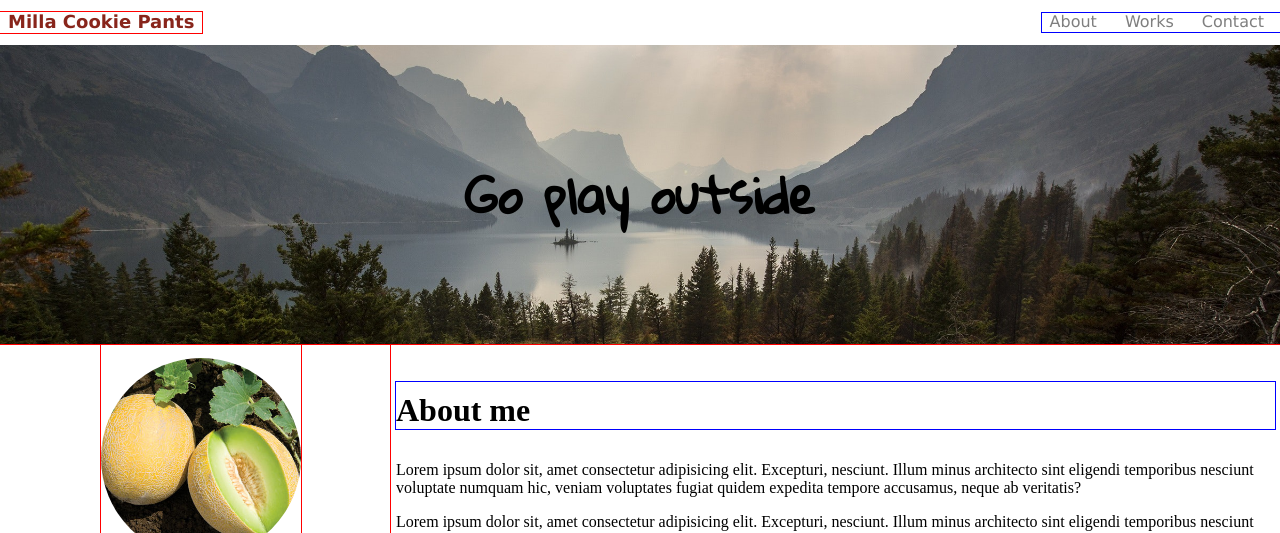
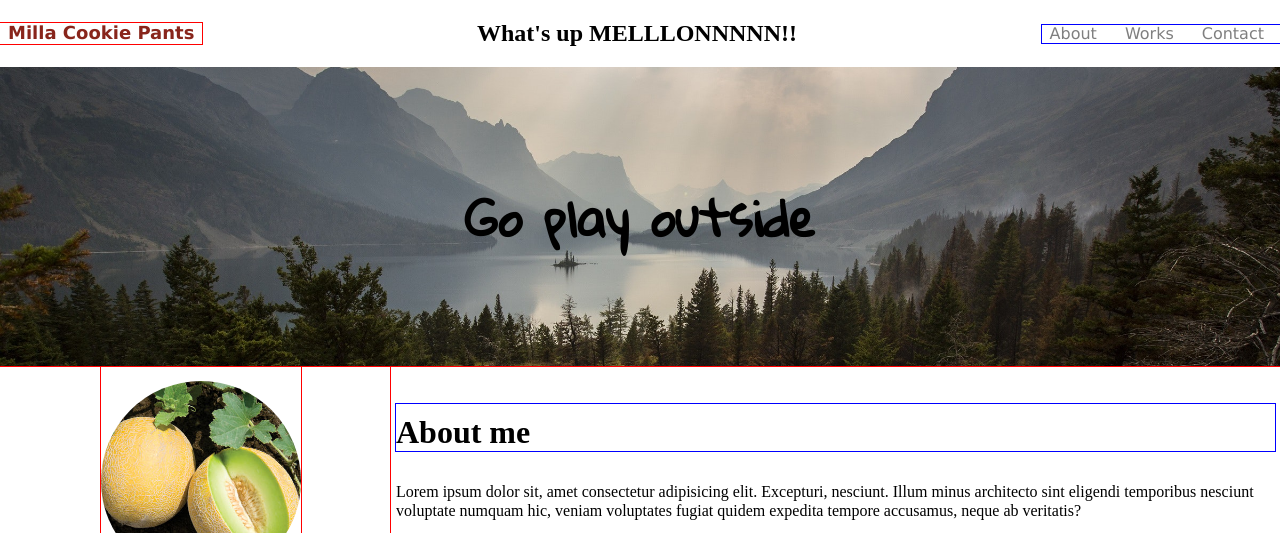
Before and after one commit to mkdir-helen/random, a plain HTML site: page index.html in a window 1280 px wide. Shown: the top 533 px of the page. Drawn offline with nearby package versions, Linux system fonts and the light colour scheme.

Commit message:
adds really important code

```diff
--- a/index.html
+++ b/index.html
@@ -14,6 +14,7 @@
 <body>
     <header>
         <h1 class="logo-text header-text">Milla Cookie Pants</h1>
+        <h2>What's up MELLLONNNNN!!</h2>
         <nav class= "nav-container">
             <a class="nav-link header-text" href="#">About</a>
             <a class="nav-link header-text" href="#">Works</a>
```
